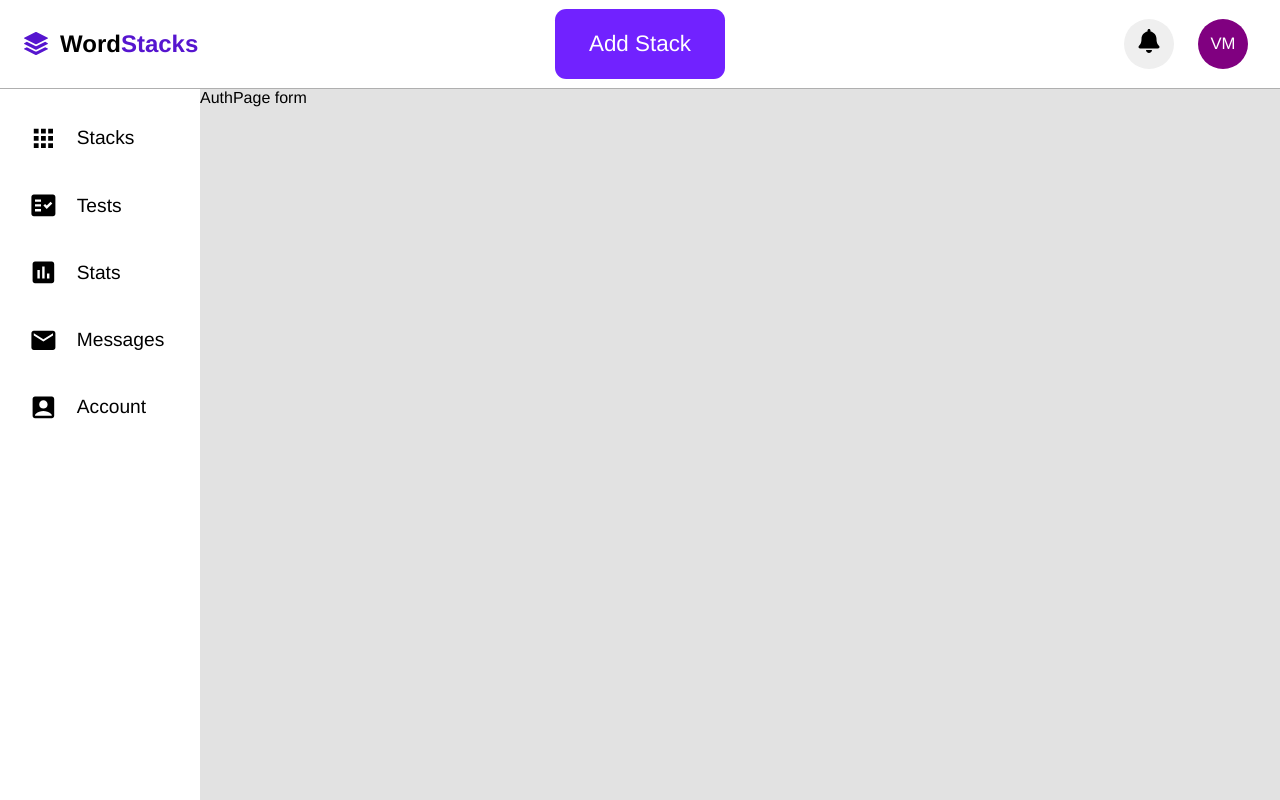
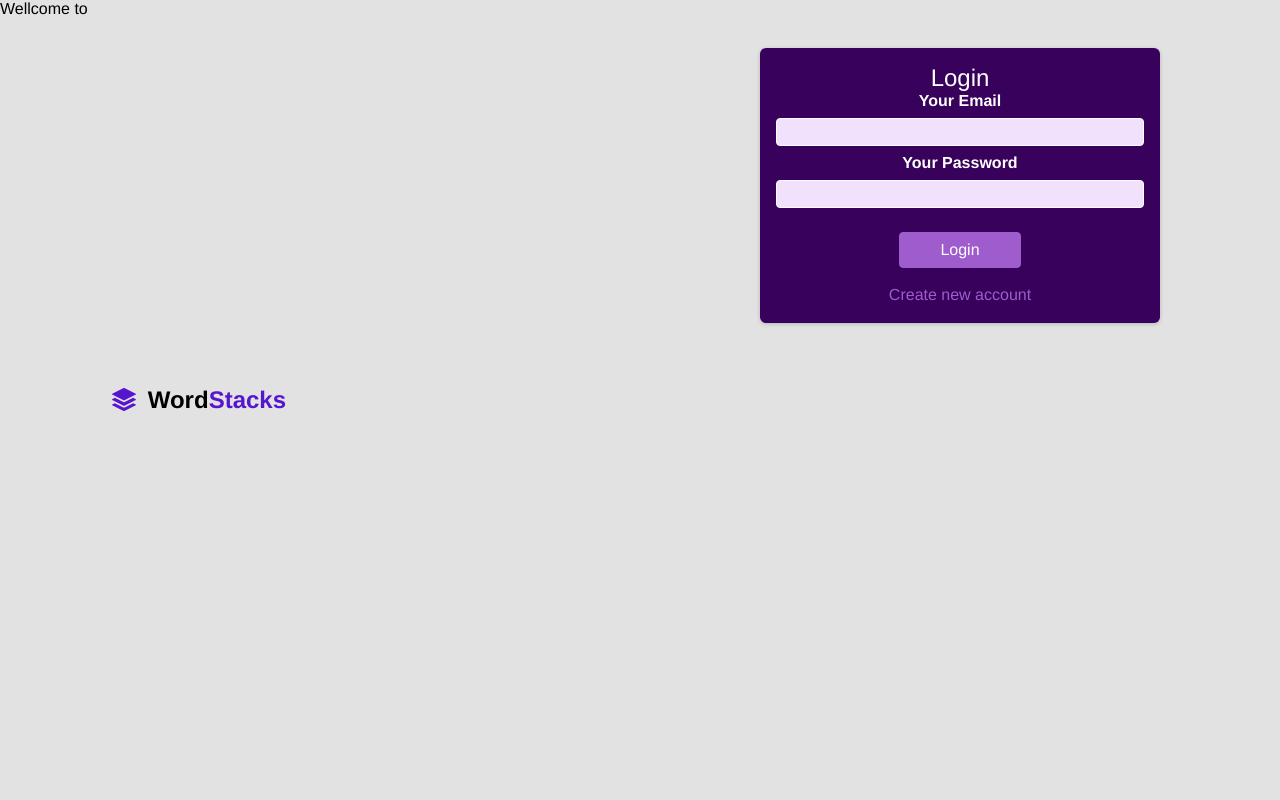
Before and after one commit to vojmax/WordStacks_old, a Next.js app: page /auth in a window 1280 px wide. Built offline with nearby package versions, Linux system fonts and the light colour scheme.

Commit message:
added basic mongodb setup file

```diff
--- a/components/auth-layout/WelcomeLayout.js
+++ b/components/auth-layout/AuthLayout.js
@@ -1,9 +1,10 @@
 import React from "react";
+import Welcome from "./Welcome";
 
 export default function AuthLayout({ children }) {
 	return (
 		<div className="auth_layout">
-			<div>Welcome</div>
+			<Welcome />
 			<main>{children}</main>
 		</div>
 	);
--- /dev/null
+++ b/components/auth-layout/Welcome.js
@@ -0,0 +1,11 @@
+import React from "react";
+import Logo from "../dash-layout/header/Logo";
+
+export default function Welcome() {
+	return (
+		<div style={{ display: "flex" }}>
+			Wellcome to
+			<Logo />
+		</div>
+	);
+}
--- /dev/null
+++ b/components/auth/AuthForm.js
@@ -0,0 +1,38 @@
+import { useState } from "react";
+import classes from "./AuthForm.module.css";
+
+function AuthForm() {
+	const [isLogin, setIsLogin] = useState(true);
+
+	function switchAuthModeHandler() {
+		setIsLogin((prevState) => !prevState);
+	}
+
+	return (
+		<section className={classes.auth}>
+			<h1>{isLogin ? "Login" : "Sign Up"}</h1>
+			<form>
+				<div className={classes.control}>
+					<label htmlFor="email">Your Email</label>
+					<input type="email" id="email" required />
+				</div>
+				<div className={classes.control}>
+					<label htmlFor="password">Your Password</label>
+					<input type="password" id="password" required />
+				</div>
+				<div className={classes.actions}>
+					<button>{isLogin ? "Login" : "Create Account"}</button>
+					<button
+						type="button"
+						className={classes.toggle}
+						onClick={switchAuthModeHandler}
+					>
+						{isLogin ? "Create new account" : "Login with existing account"}
+					</button>
+				</div>
+			</form>
+		</section>
+	);
+}
+
+export default AuthForm;
--- /dev/null
+++ b/components/auth/AuthForm.module.css
@@ -0,0 +1,72 @@
+.auth {
+	margin: 3rem auto;
+	width: 95%;
+	max-width: 25rem;
+	border-radius: 6px;
+	background-color: #38015c;
+	box-shadow: 0 1px 4px rgba(0, 0, 0, 0.2);
+	padding: 1rem;
+	text-align: center;
+}
+
+.auth h1 {
+	text-align: center;
+	color: white;
+}
+
+.control {
+	margin-bottom: 0.5rem;
+}
+
+.control label {
+	display: block;
+	color: white;
+	font-weight: bold;
+	margin-bottom: 0.5rem;
+}
+
+.control input {
+	font: inherit;
+	background-color: #f1e1fc;
+	color: #38015c;
+	border-radius: 4px;
+	border: 1px solid white;
+	width: 100%;
+	text-align: left;
+	padding: 0.25rem;
+}
+
+.actions {
+	margin-top: 1.5rem;
+	display: flex;
+	flex-direction: column;
+	align-items: center;
+}
+
+.actions button {
+	cursor: pointer;
+	font: inherit;
+	color: white;
+	background-color: #9f5ccc;
+	border: 1px solid #9f5ccc;
+	border-radius: 4px;
+	padding: 0.5rem 2.5rem;
+}
+
+.actions button:hover {
+	background-color: #873abb;
+	border-color: #873abb;
+}
+
+.actions .toggle {
+	margin-top: 1rem;
+	background-color: transparent;
+	color: #9f5ccc;
+	border: none;
+	padding: 0.15rem 1.5rem;
+}
+
+.actions .toggle:hover {
+	background-color: transparent;
+	color: #ae82cc;
+}
--- a/package.json
+++ b/package.json
@@ -9,10 +9,9 @@
 		"lint": "next lint"
 	},
 	"dependencies": {
-    "@next-auth/mongodb-adapter": "^1.1.1",
 		"eslint": "8.37.0",
 		"eslint-config-next": "13.2.4",
-    "mongodb": "^4.15.0",
+		"mongodb": "^5.3.0",
 		"next": "13.2.4",
 		"next-auth": "^4.22.0",
 		"prop-types": "^15.8.1",
--- a/pages/_app.js
+++ b/pages/_app.js
@@ -1,10 +1,10 @@
-import AuthLayout from "@/components/auth-layout/WelcomeLayout";
+import AuthLayout from "@/components/auth-layout/AuthLayout";
 import DashLayout from "@/components/dash-layout/DashLayout";
 import "@/styles/globals.css";
 import { useState } from "react";
 
 export default function App({ Component, pageProps }) {
-	const [userLogged, setUserLogged] = useState(true);
+	const [userLogged, setUserLogged] = useState(false);
 
 	return (
 		<div>
@@ -20,9 +20,3 @@
 		</div>
 	);
 }
-
-// return (
-// 	<DashLayout>
-// 		<Component {...pageProps} />
-// 	</DashLayout>
-// );
--- a/pages/auth/index.js
+++ b/pages/auth/index.js
@@ -1,5 +1,10 @@
+import AuthForm from "../../components/auth/AuthForm";
 import React from "react";
 
 export default function AuthPage() {
-	return <div>AuthPage form</div>;
+	return (
+		<div>
+			<AuthForm />
+		</div>
+	);
 }
```
Also changed, not shown: lib/db.js (added, +26 -0 lines), pages/api/auth/[...nextauth].js (added, +33 -0 lines), 1 other file (tests, documents, lock files or other folders). Lines whose indentation alone changed are shown as unchanged.
